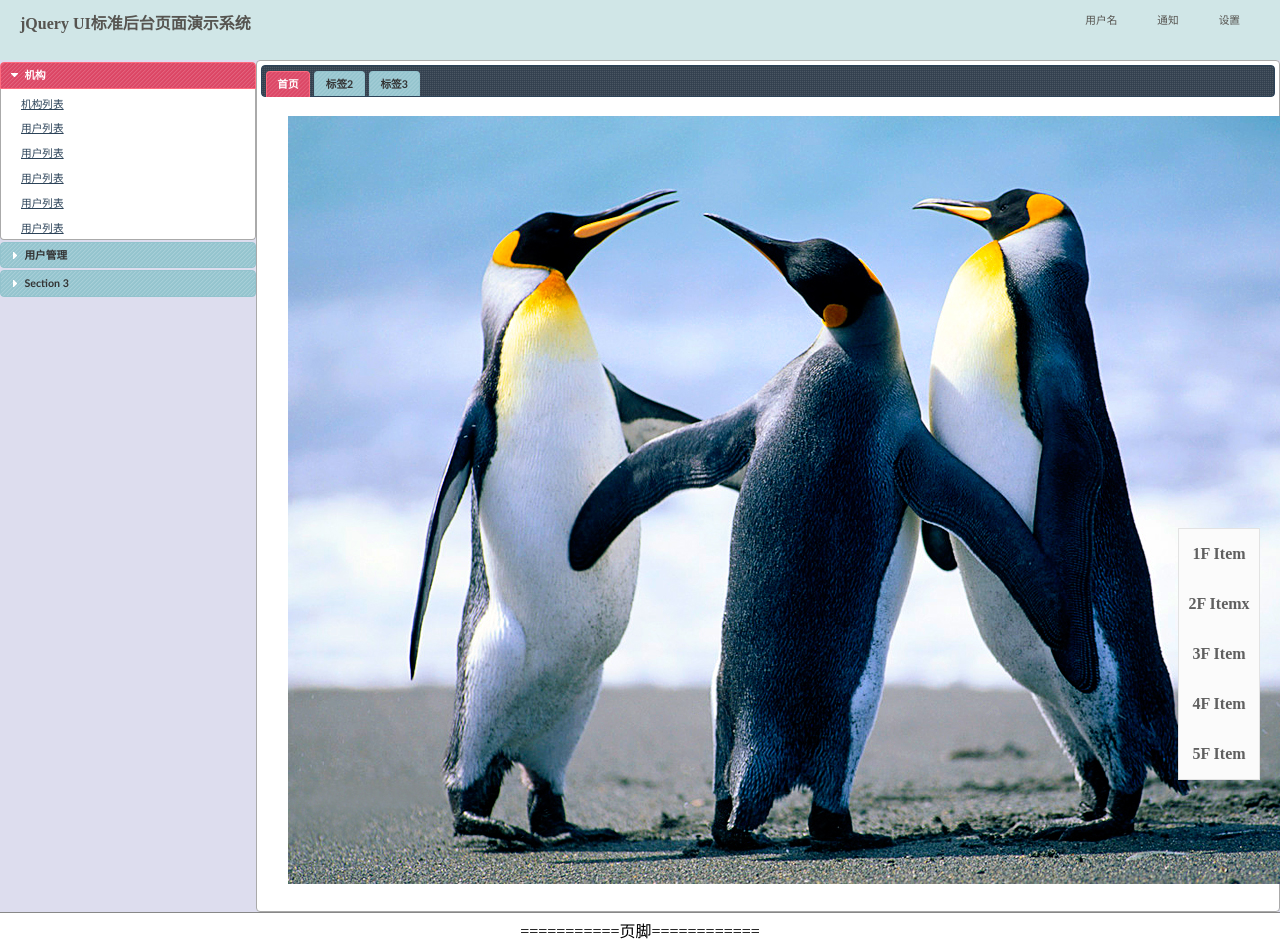
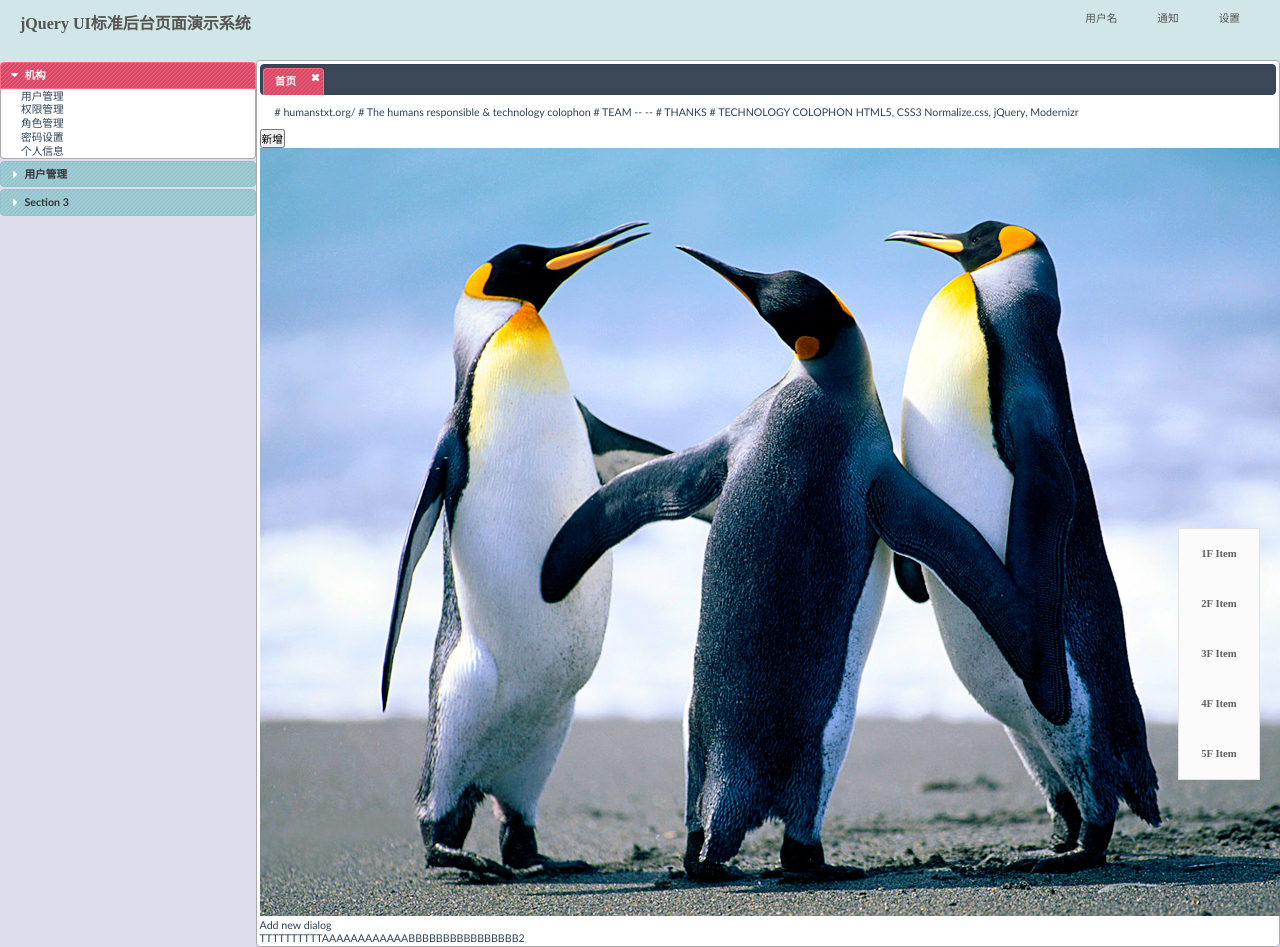
Before and after one commit to sxhsxy/html5web, a plain HTML site: page index2.html in a window 1280 px wide. Shown: the top 947 px of the page. Drawn offline with Linux system fonts and the light colour scheme.

Commit message:
Tabs done !

```diff
--- a/index2.html
+++ b/index2.html
@@ -10,6 +10,7 @@
         * {
             margin: 0;
             padding: 0;
+            font-size: 8pt;
         }
 
         li {
@@ -25,8 +26,8 @@
         }
 
         #menu ul {
-            padding: 0px;
-            margin: 0px;
+            padding: 0;
+            margin: 0;
         }
 
         #menu ul li a {
@@ -71,31 +72,38 @@
             font-size: 8pt;
             color: #565450;
         }
+
         #main {
             overflow: hidden;
             background: #ddddee;
         }
+
         #sidebar {
             float: left;
             width: 20%;
         }
+
         #sidebar h2 {
             font-size: 8pt;
         }
+
         #sidebar ul {
             padding: 0 20px;
         }
 
         #sidebar a {
-            font-size: 8pt;
+
         }
+
         #content-wrap {
             float: right;
             width: 80%;
         }
+
         #tabs a {
             font-size: 8pt;
         }
+
         #footer {
             padding: 5px;
             border-top: #888888 solid 1px;
@@ -118,12 +126,11 @@
             <h2>机构</h2>
 
             <ul>
-                    <li><a href="#">机构列表</a></li>
-                    <li><a href="#">用户列表</a></li>
-                    <li><a href="#">用户列表</a></li>
-                    <li><a href="#">用户列表</a></li>
-                    <li><a href="#">用户列表</a></li>
-                    <li><a href="#">用户列表</a></li>
+                <li><a>用户管理</a></li>
+                <li><a>权限管理</a></li>
+                <li><a>角色管理</a></li>
+                <li><a>密码设置</a></li>
+                <li><a>个人信息</a></li>
             </ul>
 
             <h2>用户管理</h2>
@@ -135,9 +142,9 @@
 
 
             <ul>
-                    <li>List item one</li>
-                    <li>List item two</li>
-                    <li>List item three</li>
+                <li><a>List item one</a></li>
+                <li><a>List item two</a></li>
+                <li><a>List item thr</a></li>
             </ul>
 
         </div>
@@ -146,32 +153,79 @@
     <div id="content-wrap">
         <div id="tabs">
             <ul>
-                <li><a href="#tab1">首页</a></li>
-                <li><a href="#tab2">标签2</a></li>
-                <li><a href="#tab3">标签3</a></li>
+                <!--<li><a href="#tab1">首页</a></li>-->
+                <!--<li><a id="tab" href="#tab2">活动页</a><span class="ui-icon ui-icon-close" /></li>-->
+                <!--<li><a href="#tab3">标签3</a><span class="ui-icon ui-icon-close" /></li>-->
             </ul>
 
 
-        <div id="tab1" class="content"><img src="img/penguins.jpg" /></div>
+            <div id="tab1" class="content">
+                <button id="addbtn">新增</button>
+                <img src="img/penguins.jpg"/>
+
+                <div id="adddialog">Add new dialog</div>
+            </div>
             <div id="tab2" class="content">
                 TTTTTTTTTTAAAAAAAAAAAABBBBBBBBBBBBBBBB2
             </div>
             <div id="tab3" class="content"></div>
         </div>
-</div>   </div>
+    </div>
+</div>
 <div id="footer"><span>===========页脚============</span></div>
 <div id="menu">
     <ul>
         <li><a href="#">1F Item</a></li>
-        <li><a href="#">2F Itemx</a></li>
+        <li><a href="#">2F Item</a></li>
         <li><a href="#">3F Item</a></li>
         <li><a href="#">4F Item</a></li>
         <li><a href="#">5F Item</a></li>
     </ul>
 </div>
 <script>
-    $( "#accordion" ).accordion({ collapsible: true });
+    var accordion_left = $("#accordion");
+    accordion_left.accordion({ collapsible: true });
     $("#tabs").tabs();
+    $("#addbtn").click(function () {
+        $("#adddialog").dialog({
+            title: "Edit",
+            modal: true,
+            buttons: [
+                {text: "OK",
+                    click: function () {
+                        alert("OK!");
+                        $("#adddialog").dialog("close")
+                    }},
+                {text: "cancel", click: function () {
+                    alert("cancel");
+                    $("#adddialog").dialog("close")
+                }}
+            ]})
+    });
+    accordion_left.find("a").click(function () {
+        var module = $(this).html();
+//        $("#tab").html(moduleName);
+//        var panelId = $("#tab").attr("aria-controls");
+//        alert(panelId)
+//        $("#"+panelId).html("xxxxxx");
+//        $("#tabs").tabs( "option", "active", 1 );
+        newTab(module);
+    });
+    newTab("首页");
+    function newTab(moduleName) {
+        var url = "humans.txt";
+        $("<li><a href='" + url + "'>" + moduleName + "</a><span class='ui-icon ui-icon-close' onclick='closeTab($(this).offsetParent())' /></li>")
+                .appendTo("#tabs .ui-tabs-nav");
+        $("#tabs").tabs("refresh").tabs("option", "active", -1);
+
+    }
+    function closeTab(tab){
+        var panelId = tab.attr("aria-controls");
+        tab.remove();
+        $("#" + panelId).remove();
+        // Refresh the tabs widget
+        $("tabs").tabs("refresh");
+    }
 </script>
 </body>
 </html>
```
Lines whose indentation alone changed are shown as unchanged.
